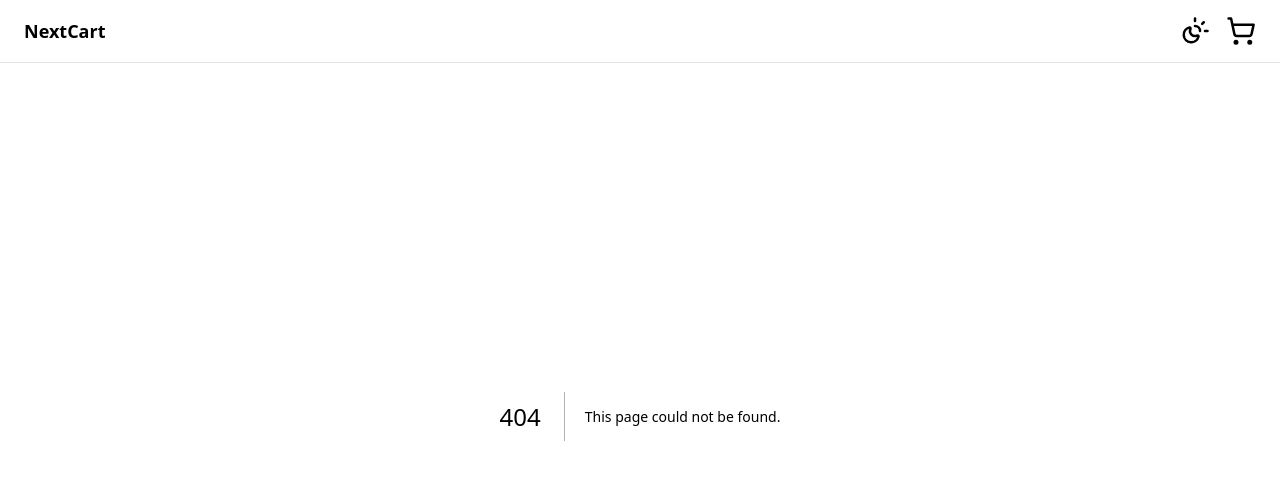
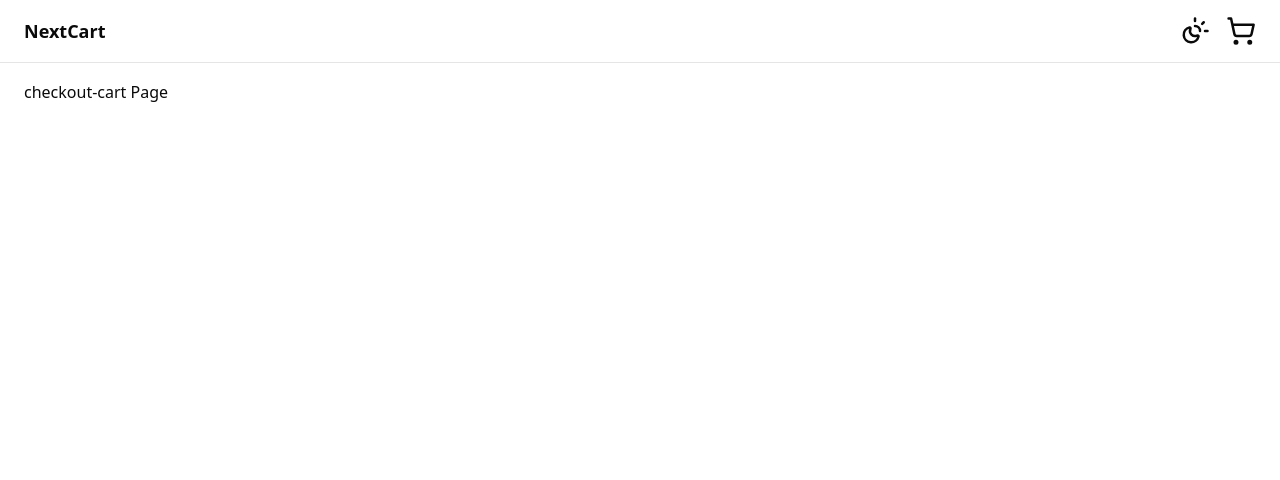
Before and after one commit to gopalsarkar-dev/nextcart, a Next.js app: page /checkout-cart in a window 1280 px wide. Before the commit this address had no page. Shown: the top 480 px of the page. Built offline with nearby package versions, Linux system fonts and the light colour scheme.

Commit message:
update topbar and create checkout-cart page

```diff
--- /dev/null
+++ b/src/app/checkout-cart/page.tsx
@@ -0,0 +1,11 @@
+const page = () => {
+  return (
+    <>
+      <div className="pt-16">
+        <div className="">checkout-cart Page</div>
+      </div>
+    </>
+  );
+};
+
+export default page;
--- a/src/components/Header/TopBar.tsx
+++ b/src/components/Header/TopBar.tsx
@@ -12,7 +12,9 @@ const TopBar = () => {
 
           <div className="flex items-center justify-center gap-4">
             <SunMoon size={30} />
-            <ShoppingCart className="cursor-pointer" size={30} />
+            <Link href="/checkout-cart">
+              <ShoppingCart className="cursor-pointer" size={30} />
+            </Link>
           </div>
         </section>
       </nav>
```
